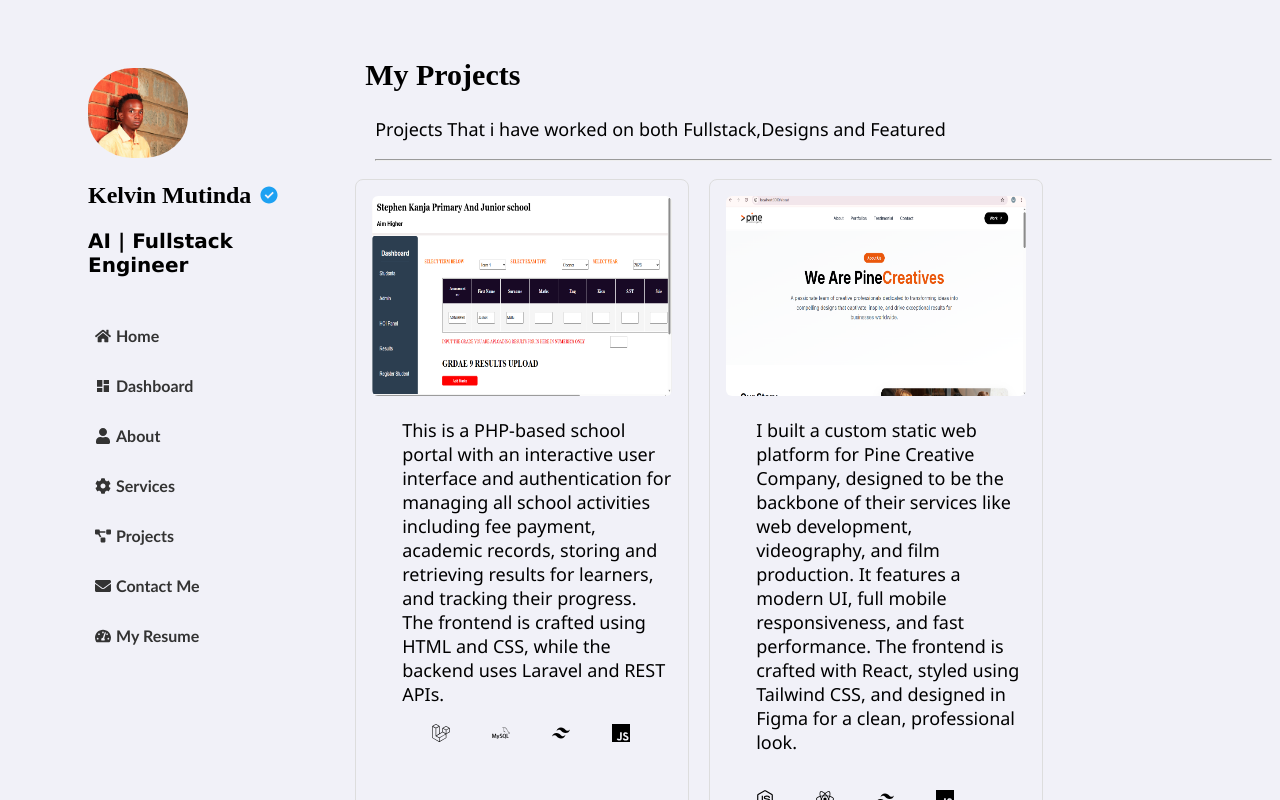
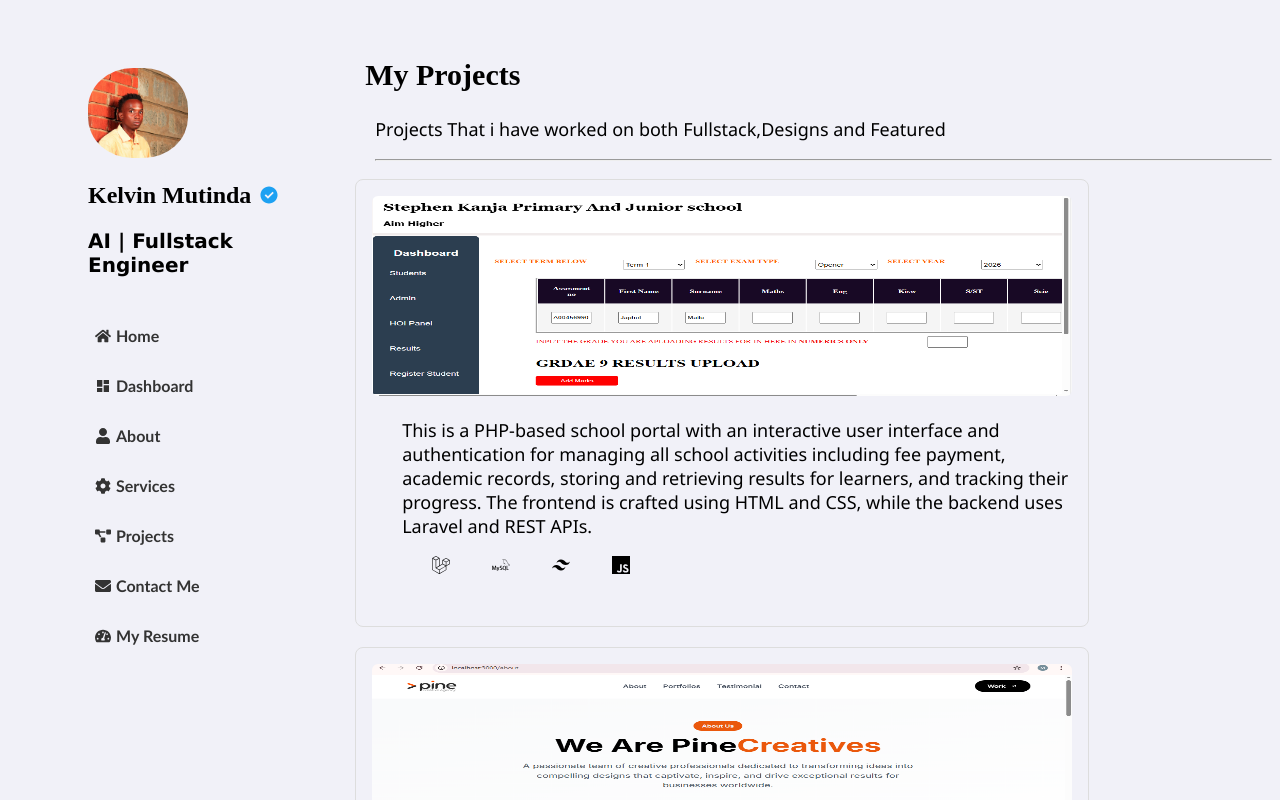
Before and after one commit to mwendwamutinda24/my-portfolio, a React (Vite) app: page /projects in a window 1280 px wide. Shown: the top 800 px of the page. Built offline with nearby package versions, Linux system fonts and the light colour scheme.

Commit message:
Update App.css

```diff
--- a/src/App.css
+++ b/src/App.css
@@ -712,7 +712,7 @@ margin-left:30px;
   border: 1px solid #ddd;
   border-radius: 8px;
   padding: 16px;
-  width:300px;
+  width:700px;
   height:auto;
   text-decoration: none;
   color: inherit;
```
